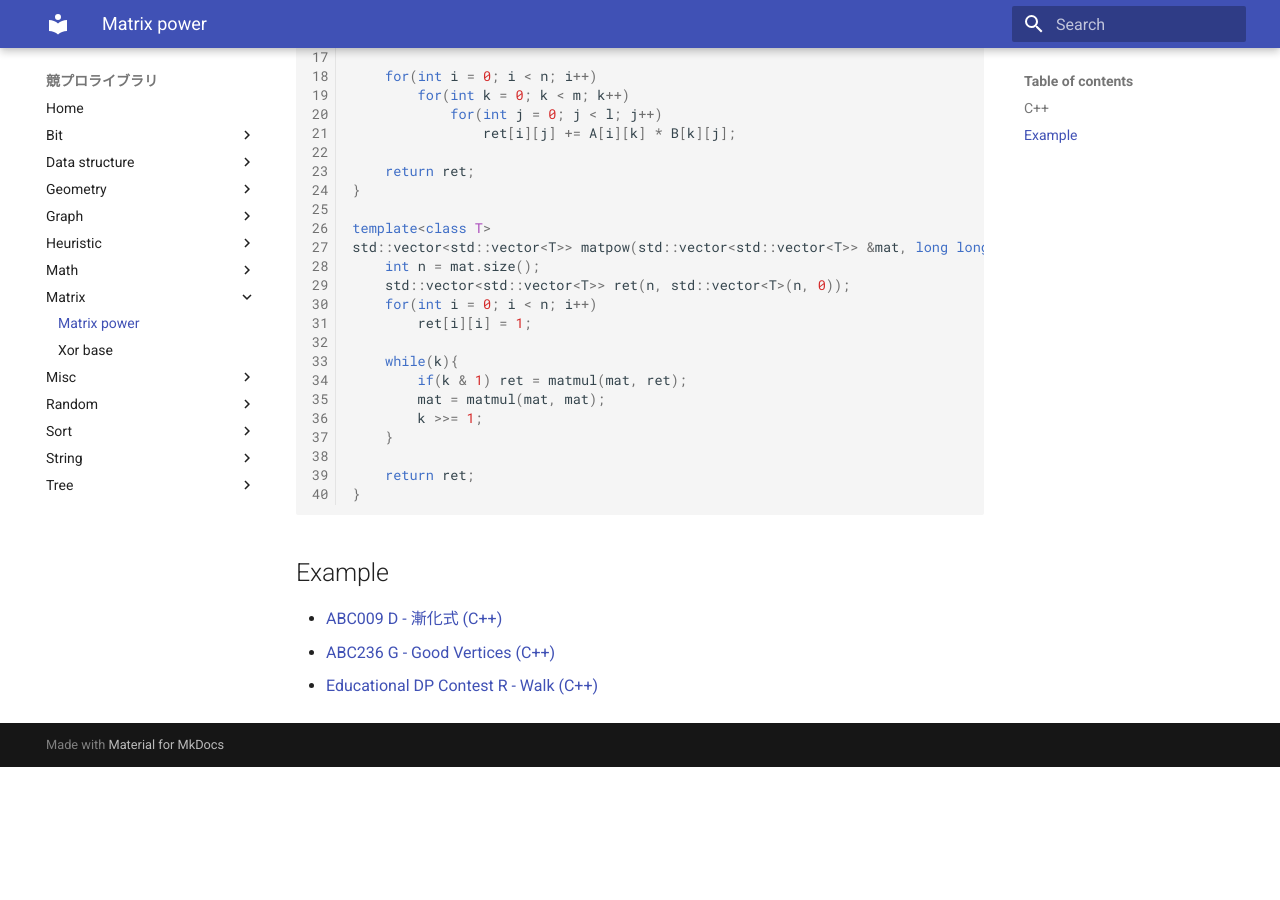
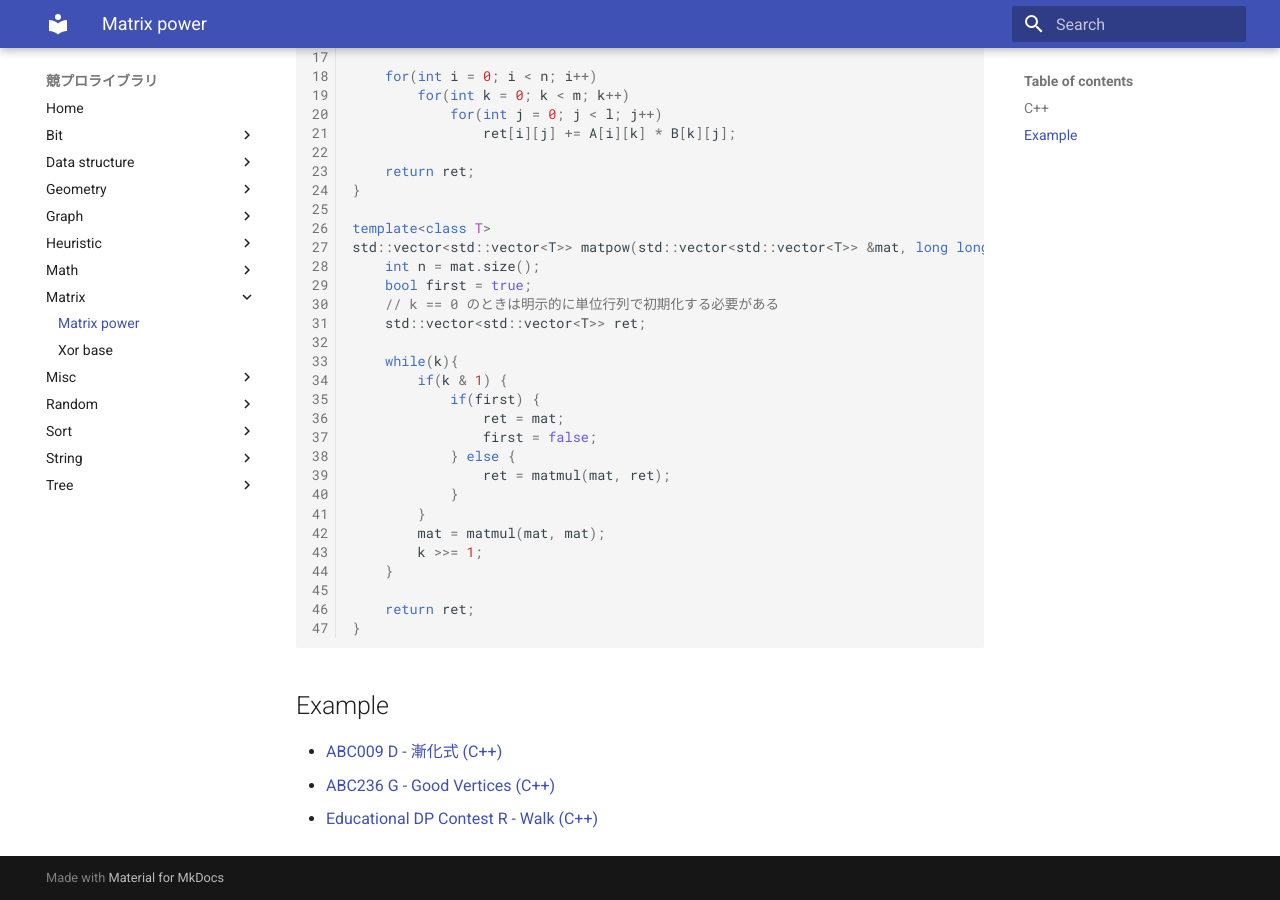
Before and after one commit to Plan88/kyopro-library, an MkDocs documentation site: the page built from docs/matrix/matrix_power.md, in a window 1280 px wide and 900 px high, scrolled down 805 px. Built offline with MkDocs 1.6.1 and Material for MkDocs 9.7.7, drawn with Linux system fonts in a browser that asks for light colours; before the commit the page ends 1572 px from its top, so only the background shows below that.

Commit message:
微修正

```diff
--- a/docs/matrix/matrix_power.md
+++ b/docs/matrix/matrix_power.md
@@ -25,7 +25,7 @@ std::vector<T> matmul(std::vector<std::vector<T>> &A, std::vector<T> &v) {
 }
 
 template<class T>
-std::vector<std::vector<T>> matmul(std::vector<std::vector<T>> &A, std::vector<std::vector<T>> &B){
+std::vector<std::vector<T>> matmul(std::vector<std::vector<T>> &A, std::vector<std::vector<T>> &B) {
     int n = A.size(), m = B.size(), l = B[0].size();
     std::vector<std::vector<T>> ret(n, std::vector<T>(l,0));
 
@@ -38,14 +38,21 @@ std::vector<std::vector<T>> matmul(std::vector<std::vector<T>> &A, std::vector<s
 }
 
 template<class T>
-std::vector<std::vector<T>> matpow(std::vector<std::vector<T>> &mat, long long k){
+std::vector<std::vector<T>> matpow(std::vector<std::vector<T>> &mat, long long k) {
     int n = mat.size();
-    std::vector<std::vector<T>> ret(n, std::vector<T>(n, 0));
-    for(int i = 0; i < n; i++)
-        ret[i][i] = 1;
+    bool first = true;
+    // k == 0 のときは明示的に単位行列で初期化する必要がある
+    std::vector<std::vector<T>> ret;
 
     while(k){
-        if(k & 1) ret = matmul(mat, ret);
+        if(k & 1) {
+            if(first) {
+                ret = mat;
+                first = false;
+            } else {
+                ret = matmul(mat, ret);
+            }
+        }
         mat = matmul(mat, mat);
         k >>= 1;
     }
```
